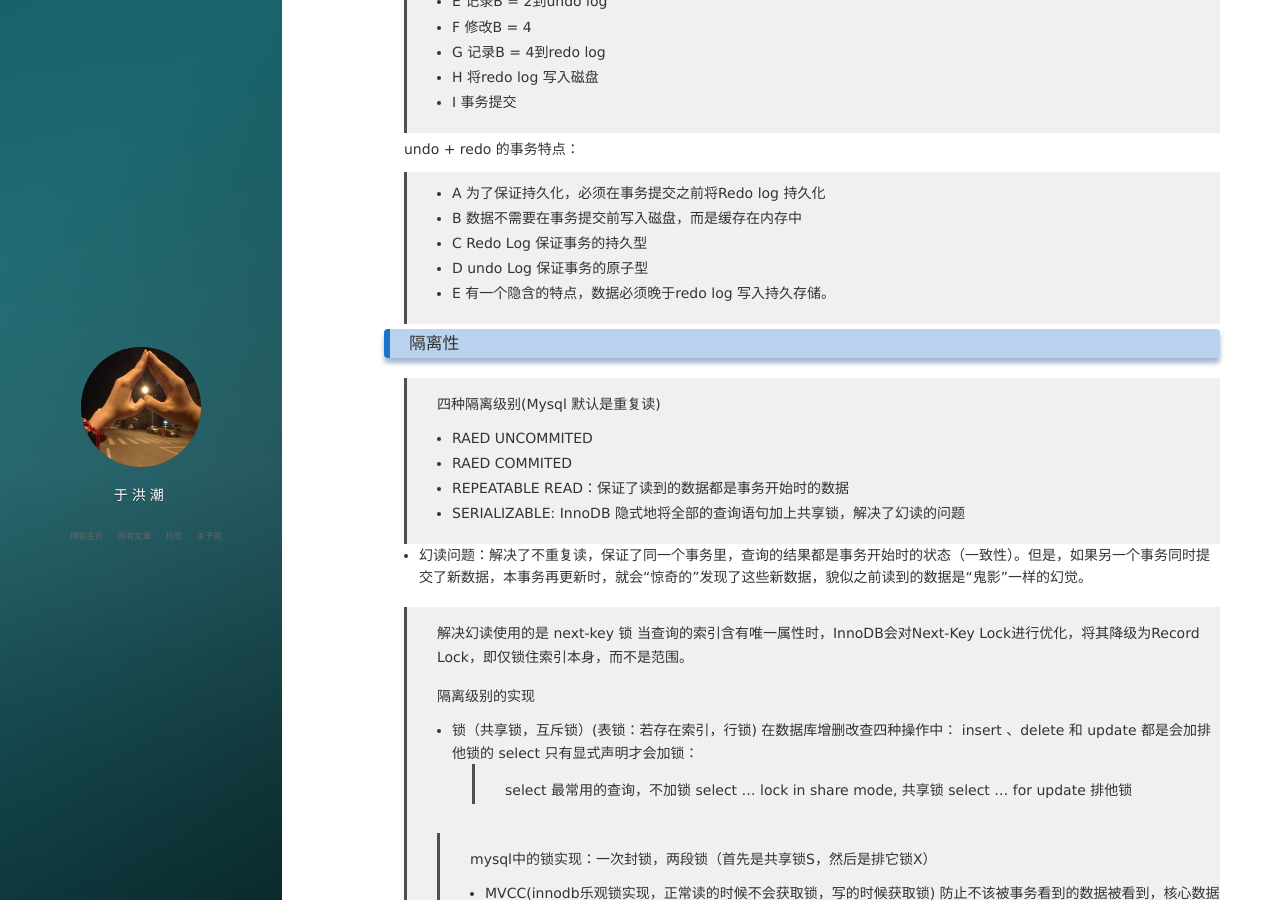
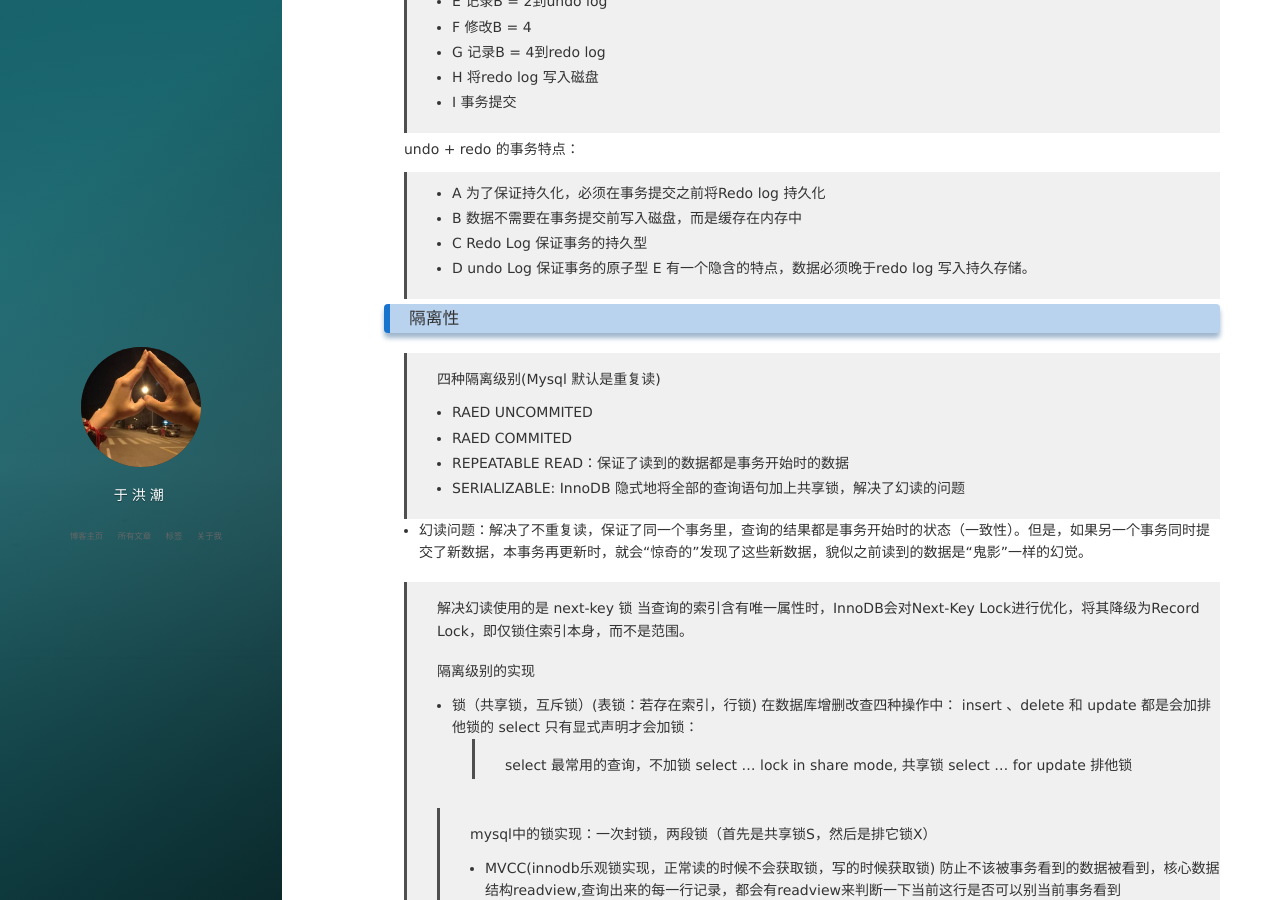
Before and after one commit to yuu6/yuu6.github.io, a Jekyll site: the page built from _posts/2018-07-15-Mysql中事务的实现.md, in a window 1280 px wide and 900 px high, scrolled down 1532 px. Built offline with Jekyll 4.4.1, drawn with Linux system fonts in a browser that asks for light colours; nearby versions of some CDN libraries; comment, search, counter and statistics services are not loaded.

```diff
--- a/_posts/2018-07-15-Mysql中事务的实现.md
+++ b/_posts/2018-07-15-Mysql中事务的实现.md
@@ -72,7 +72,7 @@ undo + redo 的事务特点：
 >+ B 数据不需要在事务提交前写入磁盘，而是缓存在内存中
 >+ C Redo Log 保证事务的持久型
 >+ D undo Log 保证事务的原子型
->+ E 有一个隐含的特点，数据必须晚于redo log 写入持久存储。
+> E 有一个隐含的特点，数据必须晚于redo log 写入持久存储。
 
 ### <a name="Isolation"></a>隔离性
 
```
